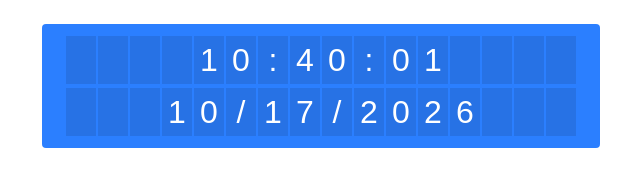
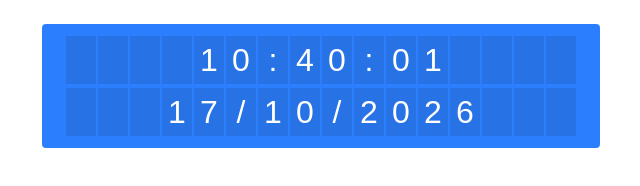
Before and after one commit to jsfather/mystery-box, a Next.js app: page / in a window 1280 px wide. Shown: the top 186 px of the page, without its empty margins (319-959 px from the left). Built offline with nearby package versions, Linux system fonts and the light colour scheme; a web font is replaced by a local one.

Commit message:
code formatted

```diff
--- a/app/components/NTPClient.tsx
+++ b/app/components/NTPClient.tsx
@@ -51,7 +51,7 @@ export default function NTPClient() {
           },
           {
             cursor: { y: 1, x: 3 },
-            text: serverTime.toLocaleDateString(undefined, {
+            text: serverTime.toLocaleDateString('en-GB', {
               day: '2-digit',
               month: '2-digit',
               year: 'numeric',
```
